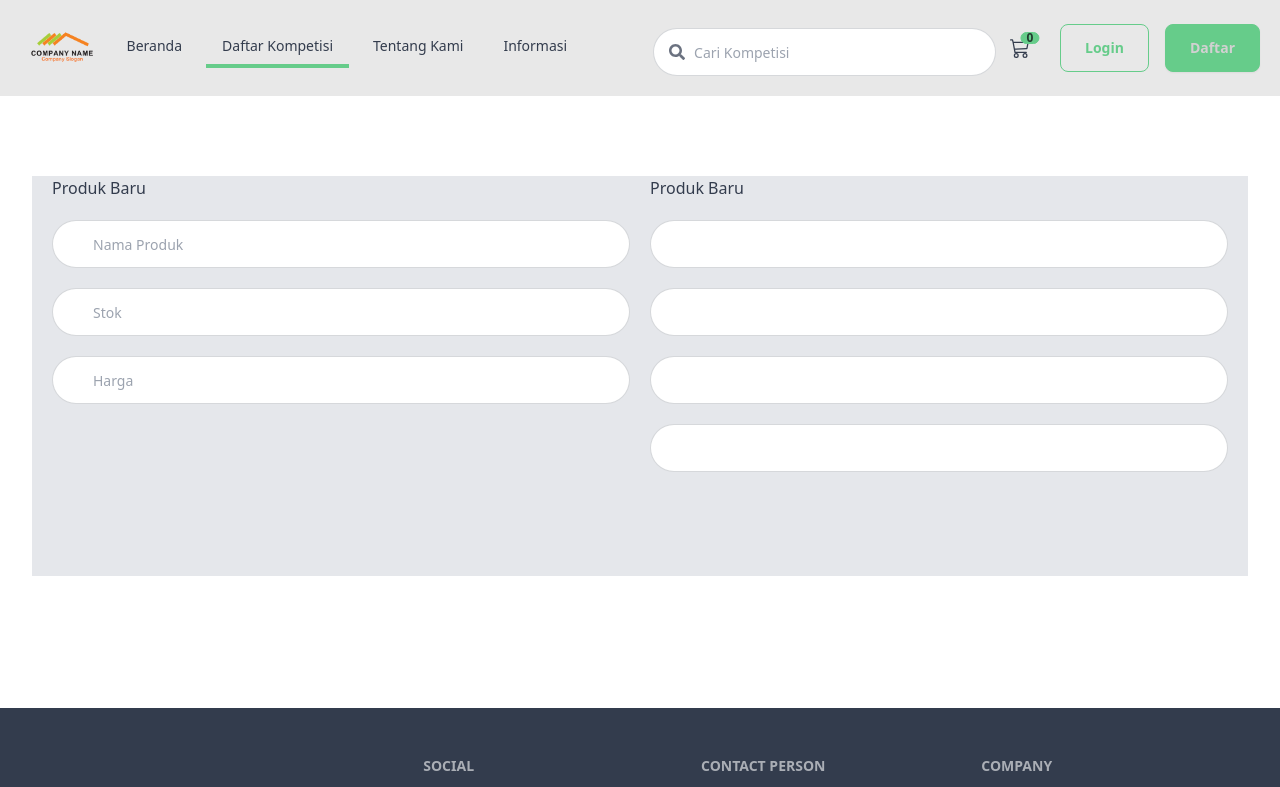
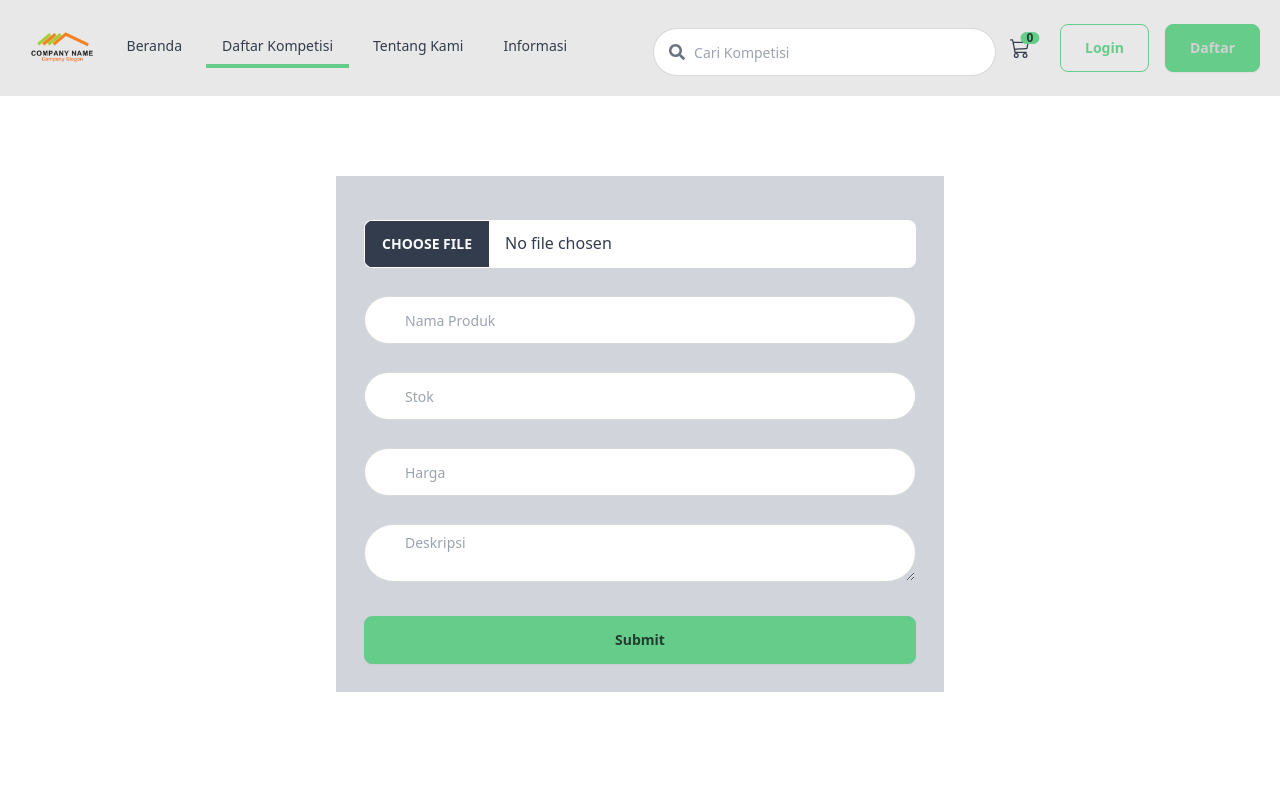
Before and after one commit to nichoherjunaaa/championest-client, a React (Vite) app: page /kompetisi/new in a window 1280 px wide. Shown: the top 787 px of the page. Built offline with nearby package versions, Linux system fonts and the light colour scheme.

Commit message:
create add product

```diff
--- a/src/components/CardProduct.jsx
+++ b/src/components/CardProduct.jsx
@@ -30,7 +30,7 @@ const CardProduct = ({ item, user }) => {
                 </div>
             </figure>
             <div className="card-body p-3 sm:p-5 flex flex-col">
-                {user && (
+                {user && user.role === "admin" && (
                     <div className="flex justify-end gap-x-2 sm:gap-x-3">
                         <FaTrash onClick={handleClick} className="text-red-500 cursor-pointer text-sm sm:text-base lg:text-xl" />
                         <Link>
@@ -51,7 +51,7 @@ const CardProduct = ({ item, user }) => {
                     </Link>
                 </div>
             </div>
-                {showDialog && <Dialog onClose={handleClose} item={item} />}
+            {showDialog && <Dialog onClose={handleClose} item={item} />}
         </div>
     );
 };
--- /dev/null
+++ b/src/components/FormText.jsx
@@ -0,0 +1,49 @@
+import React from 'react'
+
+const FormText = ({
+    type = "text",
+    name,
+    label,
+    defaultValue,
+    value,          // tambahkan prop value
+    onChange,       // tambahkan prop onChange
+    icon,
+    useLabel = false,
+    onEnter
+}) => {
+    return (
+        <div className="form-control w-full">
+            {/* Label (Opsional) */}
+            {useLabel && (
+                <label className="label">
+                    <span className="label-text capitalize">{label}</span>
+                </label>
+            )}
+
+            {/* Input dengan Icon */}
+            <div className="relative mt-5">
+                {icon && (
+                    <span className="absolute inset-y-0 left-4 flex items-center text-gray-500">
+                        {icon}
+                    </span>
+                )}
+                <textarea className="textarea textarea-bordered text-sm rounded-full w-full pl-10" onKeyDown={(e) => {
+                    if (e.key === 'Enter') {
+                        onEnter && onEnter(e.target.value);
+                    }
+                }}
+                    value={value}
+                    onChange={onChange}
+                    type={type}
+                    name={name}
+                    defaultValue={defaultValue}
+                    placeholder={label}>
+
+                </textarea>
+
+            </div>
+        </div>
+    )
+}
+
+export default FormText
--- a/src/pages/TambahPage.jsx
+++ b/src/pages/TambahPage.jsx
@@ -1,24 +1,21 @@
 import React from 'react'
 import FormInput from './../components/FormInput';
+import FormText from '../components/FormText';
 const TambahPage = () => {
     return (
-        <div className=" bg-gray-200 h-[50vh] grid grid-cols-2 px-5 gap-5">
-            <div>
-                <h1>Produk Baru</h1>
-                <form action="">
-                    <FormInput type='text' label="Nama Produk" />
-                    <FormInput type='number' label="Stok" />
-                    <FormInput type="number" label="Harga"/>
-                </form>
-            </div>
-            <div>
-                <h1>Produk Baru</h1>
-                <form action="">
-                    <FormInput />
-                    <FormInput />
-                    <FormInput />
-                    <FormInput />
-                </form>
+        <div className=" h-[70vh] justify-center items-center">
+            <div className="w-full flex items-center justify-center">
+                <div className="w-1/2 bg-gray-300">
+                    {/* <h1>Produk Baru</h1> */}
+                    <form action="" className="flex flex-col gap-2 m-7">
+                        <input type="file" className="file-input w-full mt-4" />
+                        <FormInput type='text' label="Nama Produk" />
+                        <FormInput type='number' label="Stok" />
+                        <FormInput type="number" label="Harga" />
+                        <FormText type="text" label="Deskripsi"/>
+                        <button className="btn btn-primary mt-5">Submit</button>
+                    </form>
+                </div>
             </div>
         </div>
     )
```
